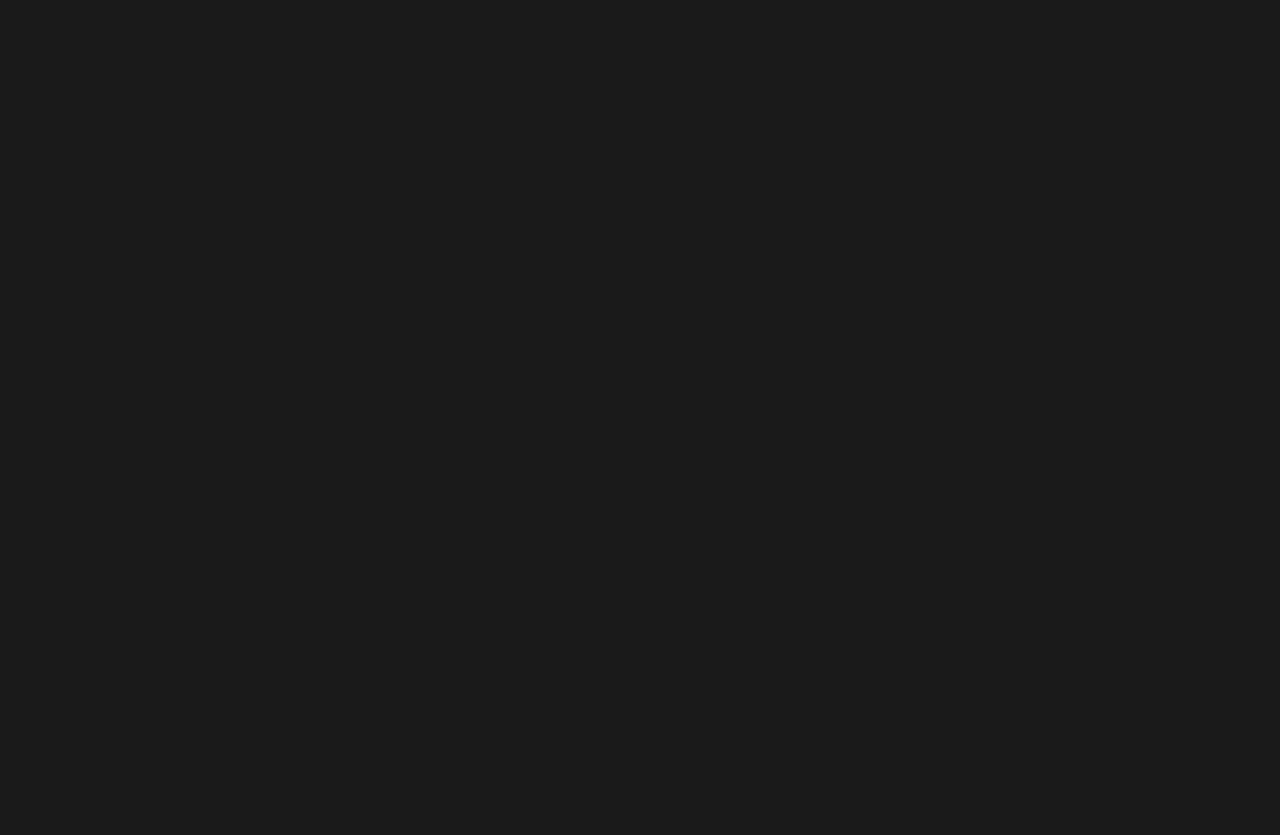
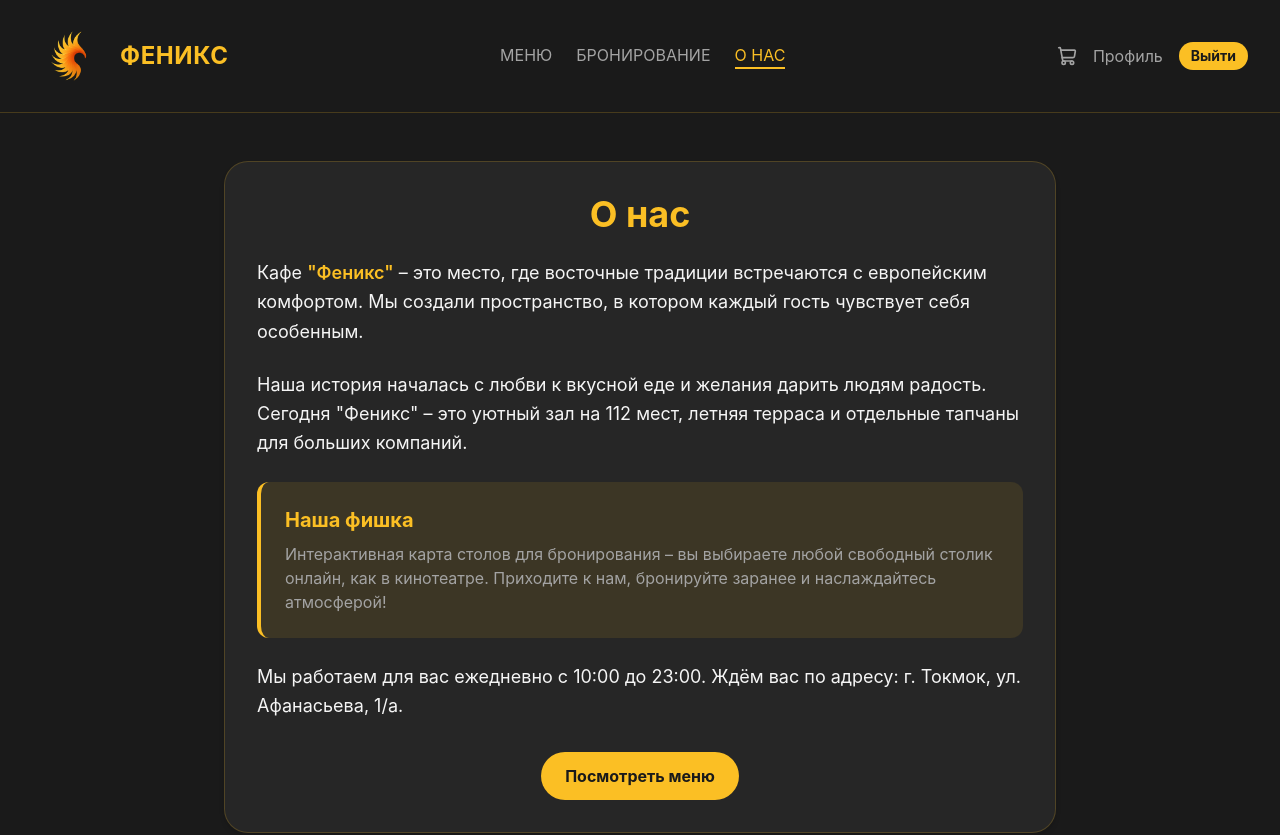
Before and after one commit to MassanovSalimkhan/phoenix-cafe, a React (Create React App) app in the folder client/: page /about in a window 1280 px wide. Before the commit this address had no page. Shown: the top 835 px of the page. Before the commit the page ends 800 px from the top, so only its background shows below. Built offline with nearby package versions, Linux system fonts and the light colour scheme; sample sign-in values are in the browser's storage.

Commit message:
Изменён порядок в хедере (бронь и о нас), добавлена страница О нас, убраны контакты из хедера

```diff
--- a/client/src/App.js
+++ b/client/src/App.js
@@ -7,6 +7,7 @@ import { Menu } from './pages/Menu';
 import { CartCheckout } from './pages/CartCheckout';
 import { Reservation } from './pages/Reservation';
 import { Profile } from './pages/Profile';
+import { About } from './pages/About';
 import { PrivateRoute } from './components/PrivateRoute';
 
 function App() {
@@ -19,6 +20,7 @@ function App() {
           <Route path="/cart" element={<PrivateRoute><CartCheckout /></PrivateRoute>} />
           <Route path="/reservation" element={<PrivateRoute><Reservation /></PrivateRoute>} />
           <Route path="/profile" element={<PrivateRoute><Profile /></PrivateRoute>} />
+          <Route path="/about" element={<PrivateRoute><About /></PrivateRoute>} />
         </Route>
         <Route path="/login" element={<Login />} />
         <Route path="/register" element={<Register />} />
--- a/client/src/components/Header.js
+++ b/client/src/components/Header.js
@@ -8,7 +8,7 @@ export const Header = () => {
   const location = useLocation();
   const { isAuthenticated, user } = useSelector(state => state.auth);
   const dispatch = useDispatch();
-  const cartItemsCount = 0; // заглушка
+  const cartItemsCount = 0;
 
   const isActive = (path) => location.pathname === path ? 'text-phoenix-gold border-b-2 border-phoenix-gold' : 'text-phoenix-text-muted hover:text-phoenix-gold-light';
 
@@ -20,17 +20,15 @@ export const Header = () => {
   return (
     <header className="bg-phoenix-dark border-b border-phoenix-gold/20 sticky top-0 z-50">
       <div className="max-w-7xl mx-auto px-4 sm:px-6 lg:px-8 py-4 flex flex-wrap justify-between items-center">
-        {/* Логотип + название */}
         <Link to="/" className="flex items-center space-x-2">
-          <img src="/logo.png" alt="Логотип" className="h-20 w-auto" />
+          <img src="/logo.png" alt="Логотип" className="h-20     w-auto" />
           <span className="text-2xl font-bold text-phoenix-gold tracking-wide">ФЕНИКС</span>
         </Link>
 
         <nav className="flex space-x-6 text-sm md:text-base">
           <Link to="/menu" className={`${isActive('/menu')} transition`}>МЕНЮ</Link>
+          <Link to="/reservation" className={`${isActive('/reservation')} transition`}>БРОНИРОВАНИЕ</Link>
           <Link to="/about" className={`${isActive('/about')} transition`}>О НАС</Link>
-          <Link to="/contacts" className={`${isActive('/contacts')} transition`}>КОНТАКТЫ</Link>
-          <Link to="/reservation" className={`${isActive('/reservation')} transition`}>БРОНИРОВАНИЕ</Link>
         </nav>
 
         <div className="flex items-center space-x-4">
--- /dev/null
+++ b/client/src/pages/About.js
@@ -0,0 +1,39 @@
+import React from 'react';
+import { Link } from 'react-router-dom';
+
+export const About = () => {
+  return (
+    <div className="bg-phoenix-dark min-h-screen py-12">
+      <div className="max-w-4xl mx-auto px-4 sm:px-6 lg:px-8">
+        <div className="bg-phoenix-card rounded-3xl p-8 shadow-md border border-phoenix-gold/20">
+          <h1 className="text-4xl font-bold text-phoenix-gold mb-6 text-center">О нас</h1>
+          <div className="space-y-6 text-phoenix-text">
+            <p className="text-lg leading-relaxed">
+              Кафе <span className="text-phoenix-gold font-semibold">"Феникс"</span> – это место, где восточные традиции встречаются с европейским комфортом.
+              Мы создали пространство, в котором каждый гость чувствует себя особенным.
+            </p>
+            <p className="text-lg leading-relaxed">
+              Наша история началась с любви к вкусной еде и желания дарить людям радость.
+              Сегодня "Феникс" – это уютный зал на 112 мест, летняя терраса и отдельные тапчаны для больших компаний.
+            </p>
+            <div className="bg-phoenix-gold/10 p-6 rounded-xl border-l-4 border-phoenix-gold">
+              <h3 className="text-xl font-bold text-phoenix-gold mb-2">Наша фишка</h3>
+              <p className="text-phoenix-text-muted">
+                Интерактивная карта столов для бронирования – вы выбираете любой свободный столик онлайн, как в кинотеатре.
+                Приходите к нам, бронируйте заранее и наслаждайтесь атмосферой!
+              </p>
+            </div>
+            <p className="text-lg leading-relaxed">
+              Мы работаем для вас ежедневно с 10:00 до 23:00. Ждём вас по адресу: г. Токмок, ул. Афанасьева, 1/а.
+            </p>
+          </div>
+          <div className="mt-8 text-center">
+            <Link to="/menu" className="inline-block bg-phoenix-gold text-phoenix-dark hover:bg-phoenix-gold-light px-6 py-3 rounded-full font-bold transition">
+              Посмотреть меню
+            </Link>
+          </div>
+        </div>
+      </div>
+    </div>
+  );
+};
```
